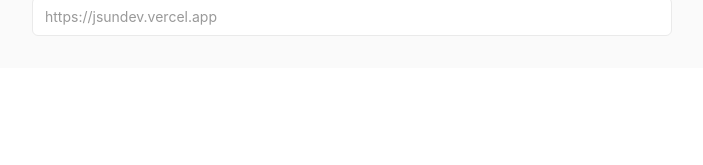
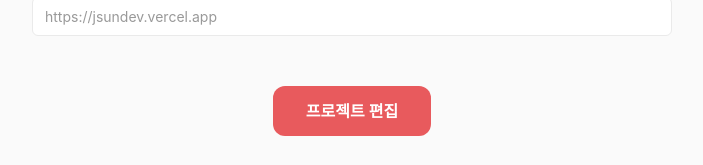
Before and after one commit to steepheno/My_Development_Log, a React (Vite) app in the folder frontend/: page /edit in a window 1280 px wide. Shown: the part 1543-1708 px from the top of the page, without its empty margins (288-991 px from the left). Before the commit the page ends 1611 px from the top, so only its background shows below. Built offline with nearby package versions, Linux system fonts and the light colour scheme; a web font is replaced by a local one.

Commit message:
design: 프로젝트 정보 입력으로 이동하는 버튼 추가
- 버튼 클릭으로 프로젝트 정보 입력 화면이 뜨도록 설정
- 페이지 추가, 라우팅 없이 projects[0].id 이용

```diff
--- a/frontend/src/components/edit/CoverEditor.module.scss
+++ b/frontend/src/components/edit/CoverEditor.module.scss
@@ -135,3 +135,11 @@
   object-fit: cover;
   display: block;
 }
+
+/* 하단 버튼 */
+.actions {
+  display: flex;
+  justify-content: center;
+  align-items: center;
+  margin-top: 10px;
+}
--- a/frontend/src/components/edit/CoverEditor.tsx
+++ b/frontend/src/components/edit/CoverEditor.tsx
@@ -1,4 +1,5 @@
 import style from './CoverEditor.module.scss';
+import { Button } from '@/components/button/Button';
 import { TagInput } from '@/components/edit/TagInput';
 import { usePortfolioStore } from '@/store/portfolioStore';
 import type { PortfolioCover } from '@/types/portfolio';
@@ -6,6 +7,15 @@ import type { PortfolioCover } from '@/types/portfolio';
 export function CoverEditor() {
   const cover = usePortfolioStore(state => state.cover);
   const updateCover = usePortfolioStore(state => state.updateCover);
+  const projects = usePortfolioStore(state => state.projects);
+  const selectItem = usePortfolioStore(state => state.selectItem);
+
+  // 프로젝트 정보 입력으로 이동
+  const goToProjectsInfo = () => {
+    if (projects.length > 0) {
+      selectItem(projects[0].id);
+    }
+  };
 
   /**
    * input/textarea의 onChange 핸들러를 만드는 헬퍼.
@@ -218,6 +228,17 @@ export function CoverEditor() {
           />
         </div>
       </section>
+
+      {/* 하단 버튼 */}
+      <div className={style.actions}>
+        <Button
+          variant="primary"
+          onClick={goToProjectsInfo}
+          disabled={projects.length === 0}
+        >
+          프로젝트 편집
+        </Button>
+      </div>
     </div>
   );
 }
```
